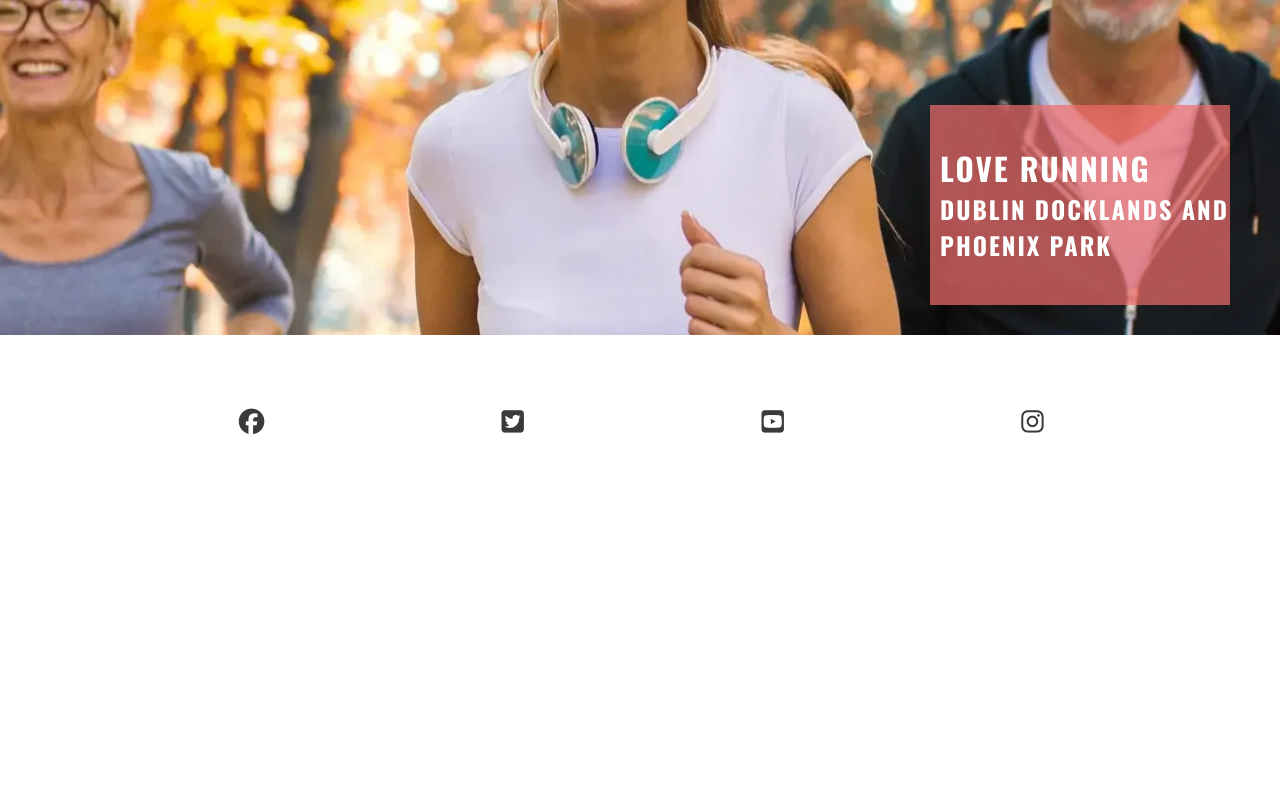
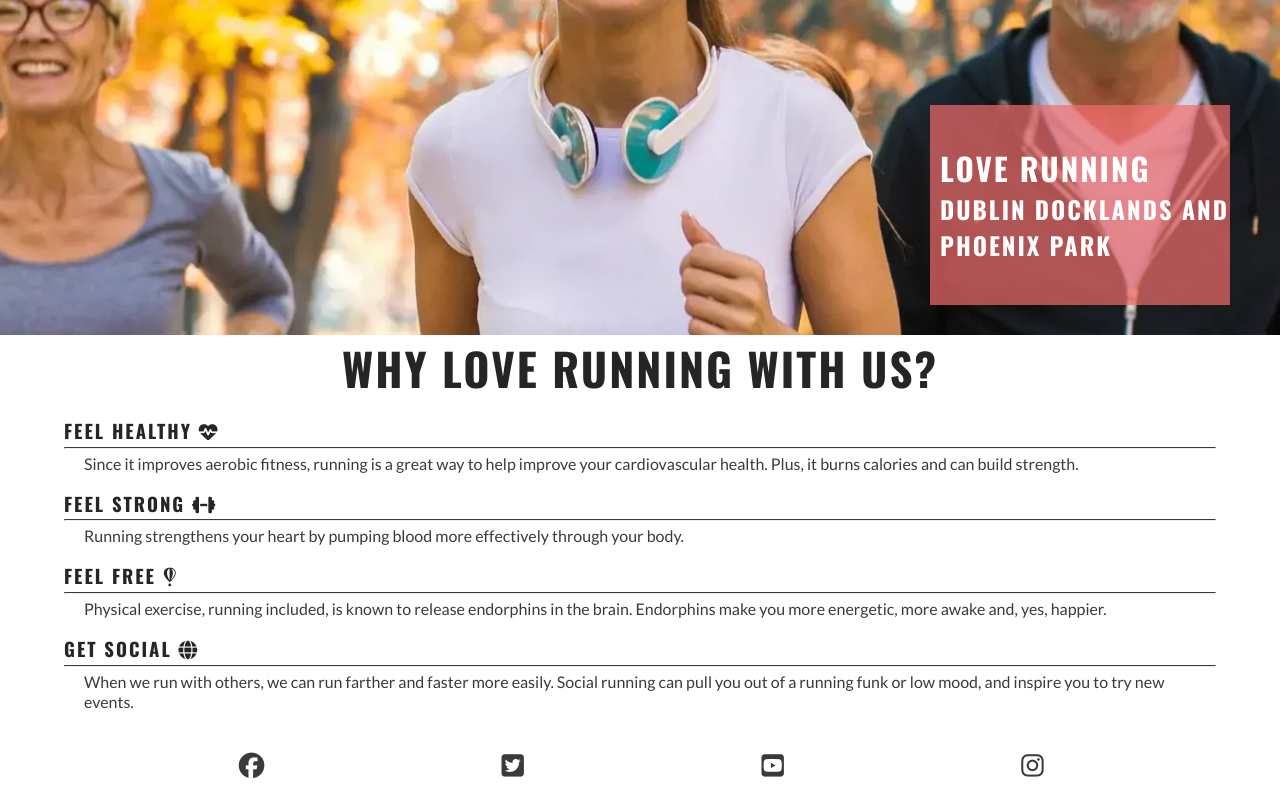
Before and after one commit to sharichungcode/love-running, a plain HTML site: page index.html in a window 1280 px wide. Shown: the part 344-1144 px from the top of the page. Before the commit the page ends 800 px from the top, so only its background shows below. Drawn offline with nearby package versions, Linux system fonts and the light colour scheme.

Commit message:
Add reasons section to index.html

```diff
--- a/assets/CSS/style.css
+++ b/assets/CSS/style.css
@@ -113,6 +113,32 @@ main{
     color: #ffffff;
 }
 
+/* Reasons Section */
+#reasons {
+    width: 90%;
+    margin: auto;
+}
+
+#reasons > h2 {
+    margin-bottom: 20px;
+    text-align: center;
+    font-size: 280%;
+}
+
+#benefits-physical > div, #benefits-mental > div {
+    line-height: 20px;
+    margin-bottom: 20px;
+}
+
+#benefits p {
+    padding: 0 20px;
+}
+
+#benefits hr {
+    border-top: 1px solid #3a3a3a;
+    margin: 5px 0;
+}
+
 /* Footer */
 #social-networks {
     text-align: center;
--- a/index.html
+++ b/index.html
@@ -51,6 +51,35 @@
                 <h3>Dublin Docklands and Phoenix Park</h3>
             </div>
         </section>
+        <section id="reasons">
+            <h2>Why Love Running With Us?</h2>
+            <div id="benefits">
+                <div id="benefits-physical">
+                    <div>
+                        <h3>FEEL HEALTHY <i class="fa-solid fa-heart-pulse"></i></h3>
+                        <hr>
+                        <p>Since it improves aerobic fitness, running is a great way to help improve your cardiovascular health. Plus, it burns calories and can build strength.</p>
+                    </div>
+                    <div>
+                        <h3>FEEL STRONG <i class="fa-solid fa-dumbbell"></i></h3>
+                        <hr>
+                        <p>Running strengthens your heart by pumping blood more effectively through your body.</p>
+                    </div>
+                </div>
+                <div id="benefits-mental">
+                    <div>
+                        <h3>FEEL FREE <i class="fa-brands fa-fly"></i></h3>
+                        <hr>
+                        <p>Physical exercise, running included, is known to release endorphins in the brain. Endorphins make you more energetic, more awake and, yes, happier.</p>
+                    </div>
+                    <div>
+                        <h3>GET SOCIAL <i class="fa-solid fa-globe"></i></h3>
+                        <hr>
+                        <p>When we run with others, we can run farther and faster more easily. Social running can pull you out of a running funk or low mood, and inspire you to try new events.</p>
+                    </div>
+                </div>
+            </div>
+        </section>
     </main>
     <!-- Footer -->
     <footer>
```
